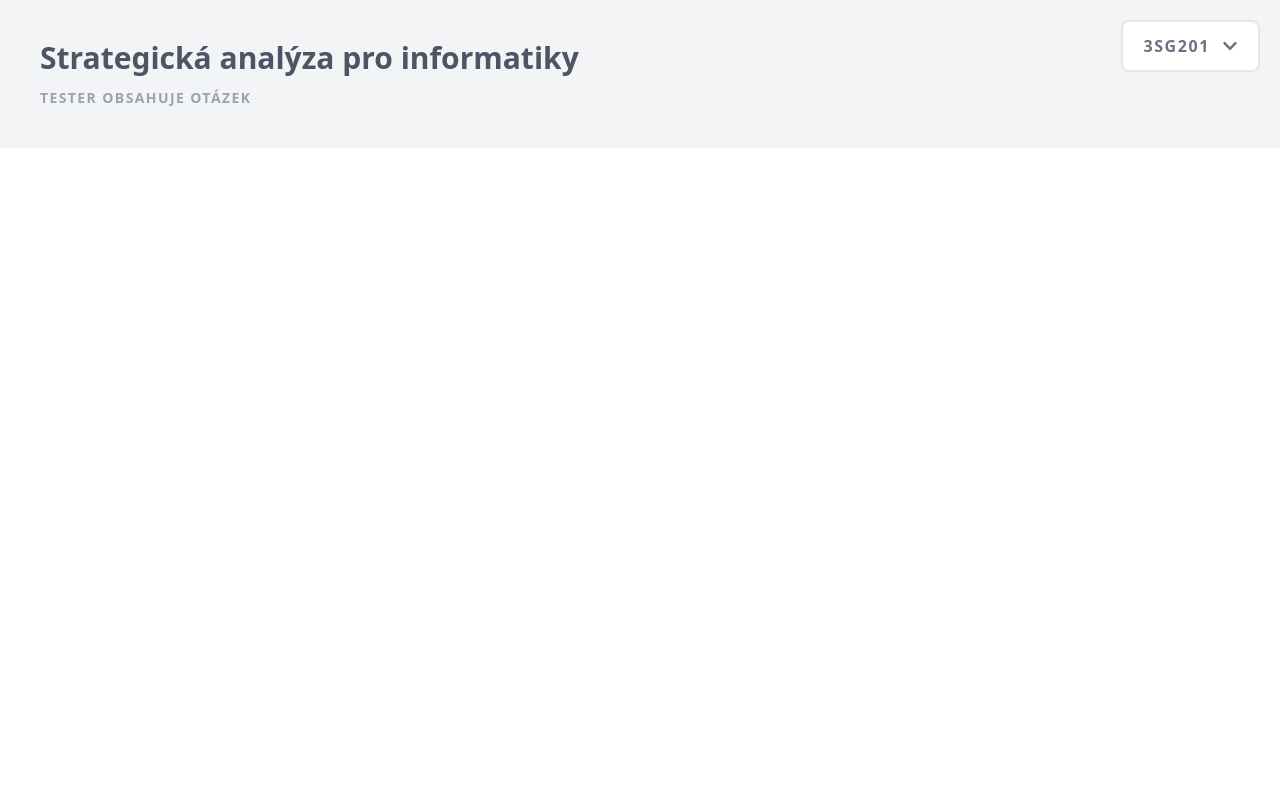
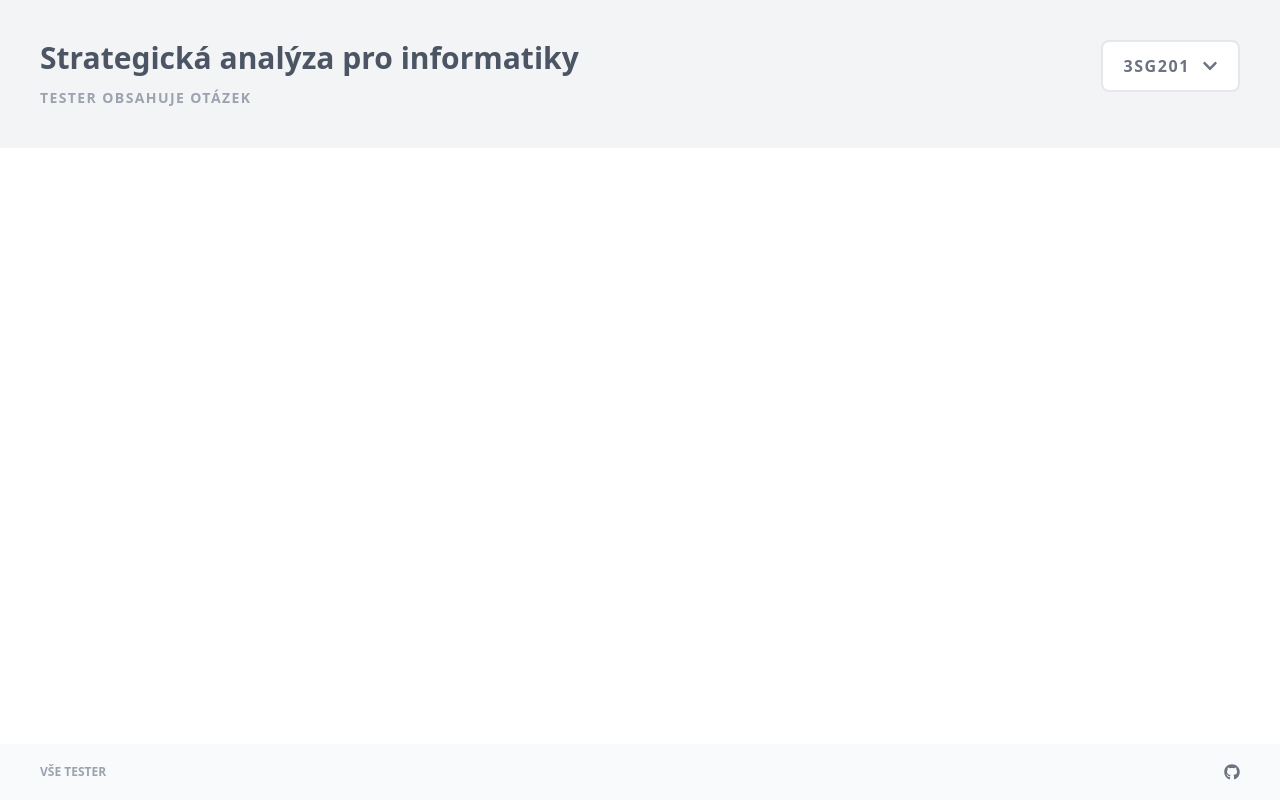
Before and after one commit to jirkavrba/vse-tester-old, a React (Create React App) app: page / in a window 1280 px wide. Built offline with nearby package versions, Linux system fonts and the light colour scheme.

Commit message:
Add footer and layout

```diff
--- a/src/App.tsx
+++ b/src/App.tsx
@@ -1,4 +1,5 @@
 import React, { useEffect, useState } from 'react';
+import { FaGithub } from 'react-icons/fa';
 import TesterSelection from './components/TesterSelection';
 import sets from "./sets"
 import { QuestionSet } from './types';
@@ -19,13 +20,26 @@ const App: React.FC = () => {
   }, []);
 
   return (
-    <>
-      <header className="flex flex-col p-10 bg-gray-100">
-        <h1 className="text-3xl font-bold text-gray-600">{questionSet.title}</h1>
-        <p className="text-sm text-gray-400 uppercase font-bold tracking-widest mt-3">Tester obsahuje {questionSet.questions.length} otázek</p>
-        <TesterSelection selected={questionSet} sets={sets} onSelect={select}/>
+    <div className="min-h-screen flex flex-col">
+      <header className="flex flex-row p-10 bg-gray-100 items-start">
+        <div className="flex flex-col">
+          <h1 className="text-3xl font-bold text-gray-600">{questionSet.title}</h1>
+          <p className="text-sm text-gray-400 uppercase font-bold tracking-widest mt-3">Tester obsahuje {questionSet.questions.length} otázek</p>
+        </div>
+
+        <div className="flex-grow">
+          <TesterSelection selected={questionSet} sets={sets} onSelect={select} />
+        </div>
       </header>
-    </>
+      <body className="flex-grow p-10">
+      </body>
+      <footer className="flex flex-row justify-between bg-gray-50 py-5 px-10">
+        <span className="text-gray-400 uppercase text-xs font-black">VŠE Tester</span>
+        <a className="text-gray-500" href="https://github.com/jirkavrba/vse-tester" target="_blank">
+          <FaGithub />
+        </a>
+      </footer>
+    </div>
   );
 }
 
--- a/src/components/TesterSelection.tsx
+++ b/src/components/TesterSelection.tsx
@@ -17,17 +17,17 @@ const TesterSelection: React.FC<TesterSelectionProps> = ({ sets, selected, onSel
     }
 
     return (
-        <div className="absolute flex flex-col p-5 rounded-xl top-0 right-0 transition items-end" onMouseLeave={() => setExpanded(false)}>
+        <div className="relative flex flex-col top-0 right-0 transition items-end justify-start">
             <button onMouseEnter={() => setExpanded(true)} onClick={() => setExpanded(expanded => !expanded)} className={`cursor-pointer px-5 py-3 bg-white border-2 rounded-lg uppercase text-gray-500 tracking-widest font-bold transition flex flex-row items-center ${expanded ? 'border-gray-400 shadow-lg' : 'border-gray-200 hover:border-gray-400'}`}>
                 {selected?.subject}
                 <FaChevronDown className={`ml-3 transition transform ${expanded ? 'rotate-180' : 'rotate-0'}`} />
             </button>
-            <div className={`${expanded ? 'visible' : 'invisible'}`}>
+            <div className={`absolute top-full right-0 py-3 ${expanded ? 'visible' : 'invisible'}`} onMouseLeave={() => setExpanded(false)}>
                 {
                     sets
                         .filter(subject => subject !== selected)
                         .map(subject =>
-                            <div key={subject.title} onClick={() => select(subject)} className={`flex flex-col cursor-pointer px-5 py-3 mt-3 bg-white border-2 border-gray-200 rounded-lg transition transform group ${expanded ? 'shadow-lg opacity-1 translate-y-0 hover:bg-white hover:border-black' : 'opacity-0 -translate-y-10'}`}>
+                            <div key={subject.title} onClick={() => select(subject)} className={`flex flex-col cursor-pointer px-5 py-3 mb-3 bg-white border-2 border-gray-200 rounded-lg transition transform group ${expanded ? 'shadow-lg opacity-1 translate-y-0 hover:bg-white hover:border-black' : 'opacity-0 -translate-y-10'}`}>
                                 <h1 className="transition text-gray-400 group-hover:text-blue-500 uppercase font-black tracking-widest">{subject.subject}</h1>
                                 <span className="transition text-gray-400 group-hover:text-black tracking-wide font-bold">{subject.title}</span>
                             </div>
```
